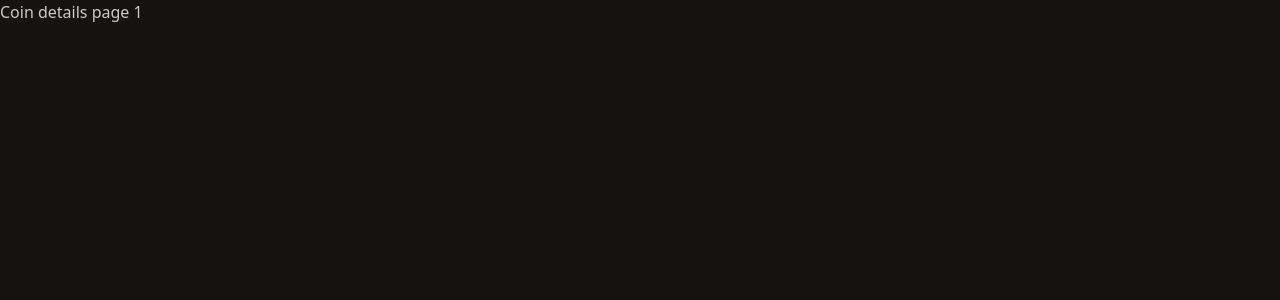
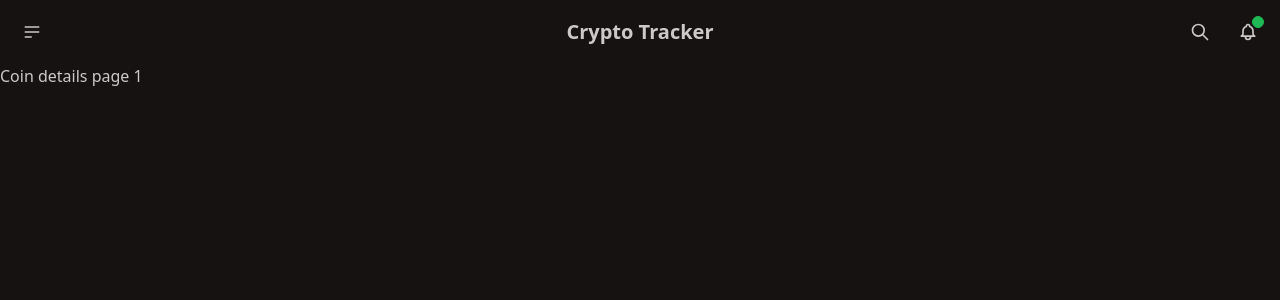
Before and after one commit to RuthwikReddy3/Crypto-Tracker---CoinGeko, a React app: page /details/1 in a window 1280 px wide. Shown: the top 300 px of the page. Built offline with nearby package versions, Linux system fonts and the light colour scheme; the HTML template or start-up script is replaced by a standard one.

Commit message:
Added Layout to all

```diff
--- a/src/Components/Routing/Routing.jsx
+++ b/src/Components/Routing/Routing.jsx
@@ -1,13 +1,19 @@
-import { Routes,Route  } from "react-router-dom";
+import { Routes, Route } from "react-router-dom";
 import Home from "../../Pages/Home";
 import Coindetailspage from "../../Pages/CoinDetailsPage";
+import MainLayout from "../../Pages/Layout";
 
-function Routing(){
-  return(
-        <Routes>
-            <Route path="/" element={<Home/>}/>
-            <Route path="/details/:coinId" element={<Coindetailspage/>}/>
-        </Routes>
+function Routing() {
+  return (
+    <Routes>
+      {/* Parent Route with Layout */}
+      <Route path="/" element={<MainLayout />}>
+        {/* Nested Routes inside MainLayout */}
+        <Route index element={<Home />} />
+        <Route path="details/:coinId" element={<Coindetailspage />} />
+      </Route>
+    </Routes>
   );
 }
+
 export default Routing;
--- a/src/Pages/Home.jsx
+++ b/src/Pages/Home.jsx
@@ -4,9 +4,8 @@
 function Home(){
     return(
         <>
-        <NavBar />
-        <Banner/>
-        <CoinTable />
+         <Banner/>
+         <CoinTable />
         </>
     );
 }
--- /dev/null
+++ b/src/Pages/Layout.jsx
@@ -0,0 +1,12 @@
+import { Outlet } from "react-router-dom";
+import NavBar from "../Components/NavBar/Navbar";
+
+function MainLayout(){
+    return(
+        <>
+           <NavBar/>   {/* shared ui across all pages*/}
+           <Outlet/>   {/*place holder for upcoming ui to be added or actual page is shown here */}
+        </>
+     );
+}
+export default MainLayout;
```
Also changed, not shown: src/App.jsx (+2 -5 lines).
